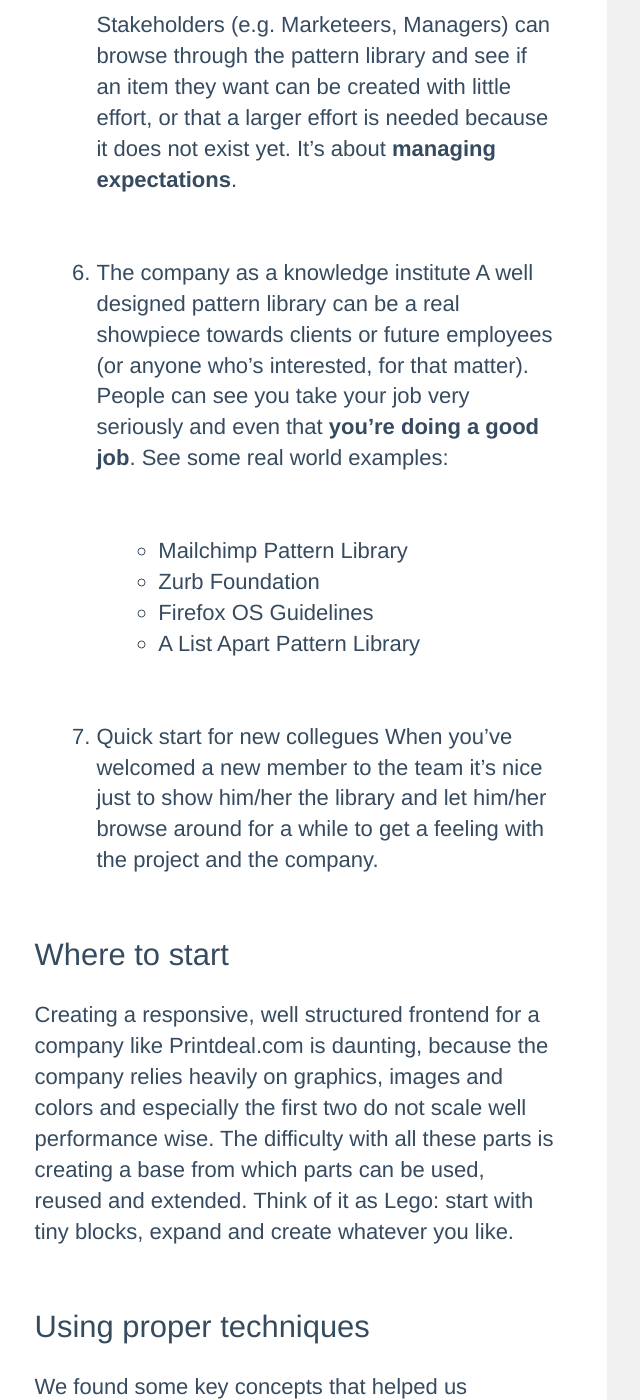
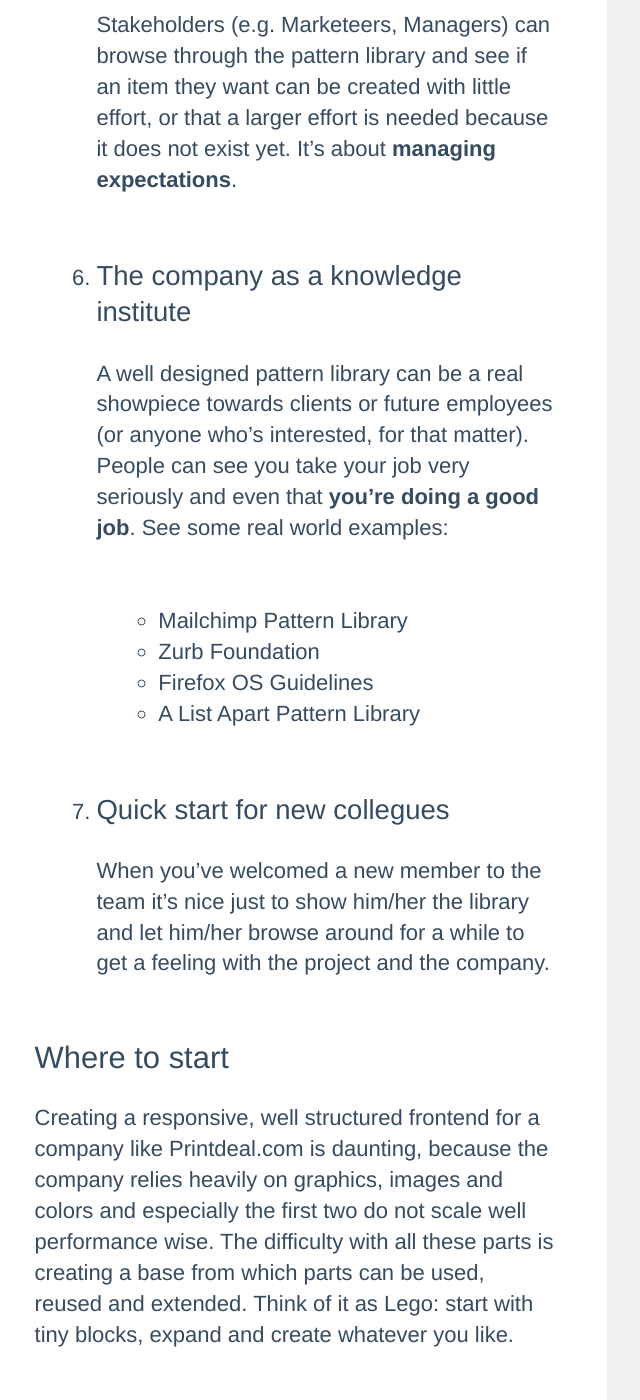
Before and after one commit to bartveneman/bartveneman.github.io, a Jekyll site: the page built from _posts/2014-07-16-working-with-a-styleguide.md, in a window 1280 px wide and 1400 px high, scrolled down 2340 px. Shown: the whole window, without its empty margins (119-759 px from the left). Built offline with Jekyll 4.4.1, drawn with Linux system fonts in a browser that asks for light colours.

Commit message:
Add missing title tags

```diff
--- a/_posts/2014-07-16-working-with-a-styleguide.md
+++ b/_posts/2014-07-16-working-with-a-styleguide.md
@@ -26,7 +26,7 @@ There are many arguments to create and actively use a style guide when working o
 5. ### Reference for stakeholders
    Stakeholders (e.g. Marketeers, Managers) can browse through the pattern library and see if an item they want can be created with little effort, or that a larger effort is needed because it does not exist yet. It's about __managing expectations__.
 
-6. The company as a knowledge institute
+6. ### The company as a knowledge institute
    A well designed pattern library can be a real showpiece towards clients or future employees (or anyone who's interested, for that matter). People can see you take your job very seriously and even that __you're doing a good job__. See some real world examples:
 
    - [Mailchimp Pattern Library](http://ux.mailchimp.com/patterns/)
@@ -34,7 +34,7 @@ There are many arguments to create and actively use a style guide when working o
    - [Firefox OS Guidelines](http://www.mozilla.org/en-US/styleguide/products/firefox-os/)
    - [A List Apart Pattern Library](http://patterns.alistapart.com/)
 
-7. Quick start for new collegues
+7. ### Quick start for new collegues
    When you've welcomed a new member to the team it's nice just to show him/her the library and let him/her browse around for a while to get a feeling with the project and the company.
 
 ## Where to start
```
